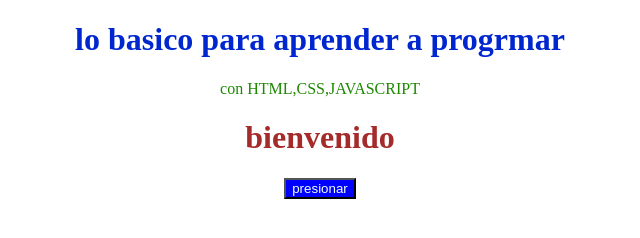
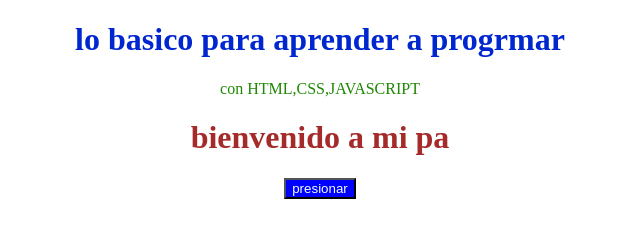
Before and after one commit to julonlondres-hash/aprender-a-programar, a plain HTML site: page index.html in a window 1280 px wide. Shown: the whole page, without its empty margins (320-960 px from the left). Drawn offline with Linux system fonts and the light colour scheme.

Commit message:
Actualizacion

```diff
--- a/index.html
+++ b/index.html
@@ -13,7 +13,7 @@
     <p>con HTML,CSS,JAVASCRIPT</p>
 
     <div>
-       <h1>bienvenido</h1>
+       <h1>bienvenido a mi pa</h1>
     </div>
 
     <button id="miboton">presionar</button>
```
Also changed, not shown: 1 other file.
